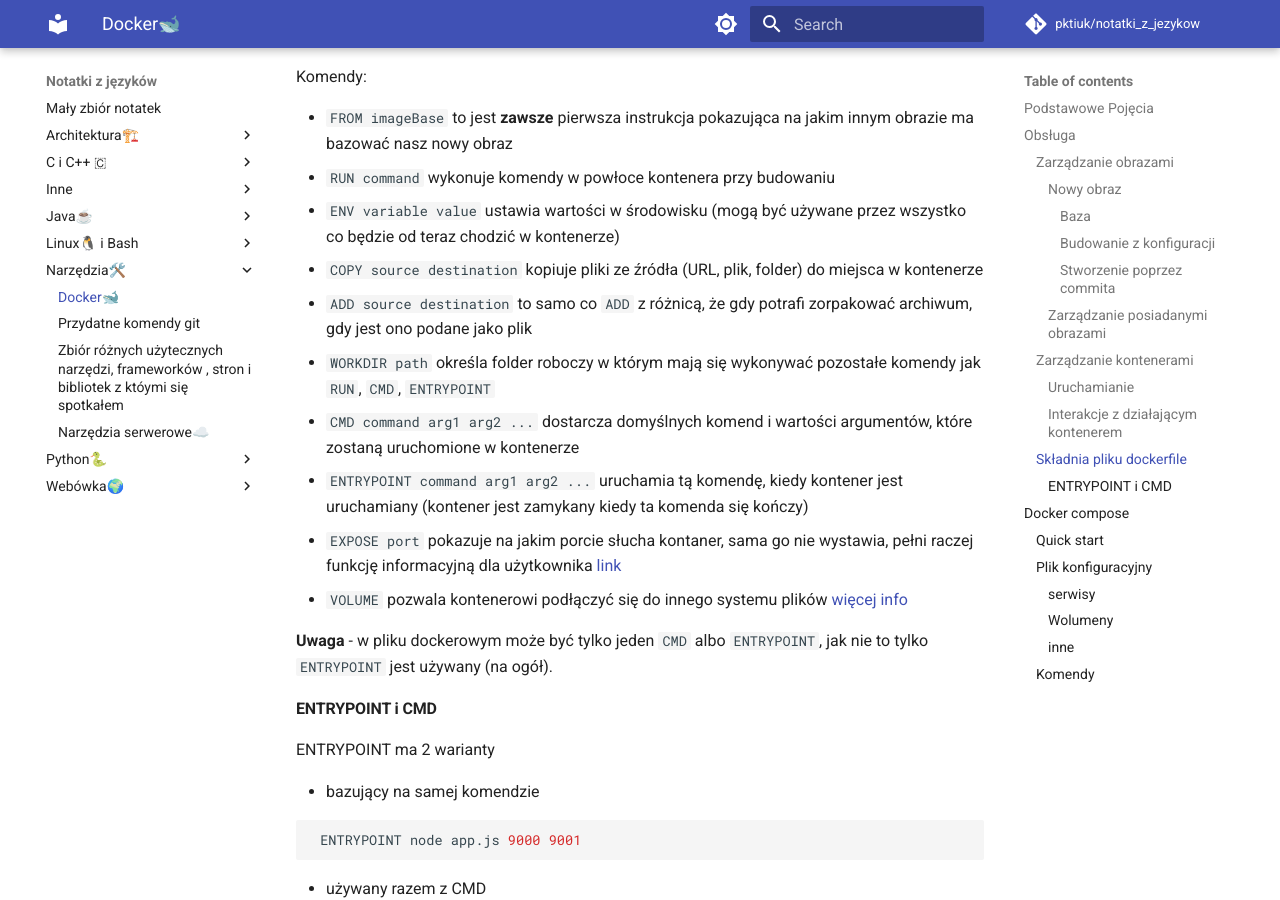
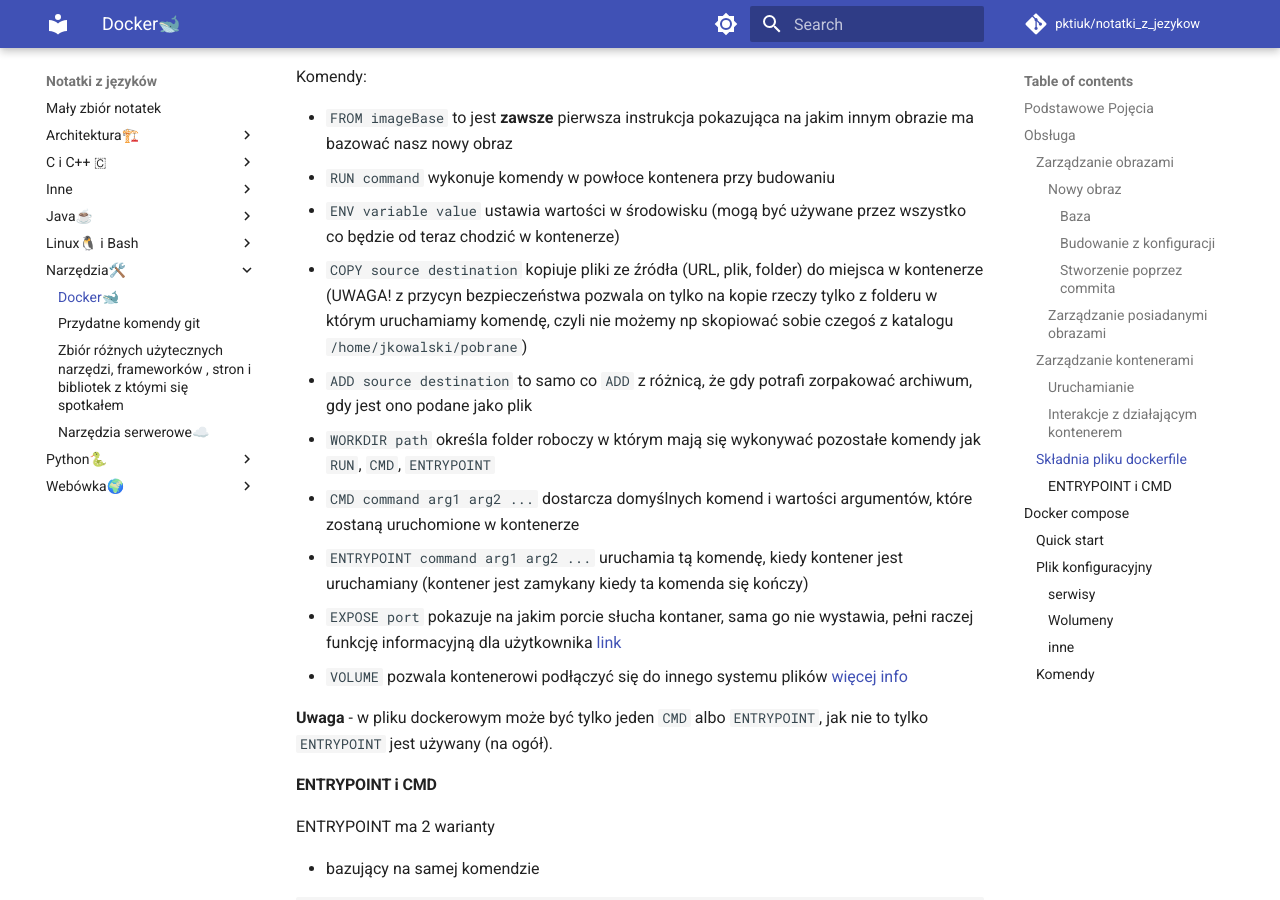
Before and after one commit to pktiuk/notatki_z_jezykow, an MkDocs documentation site: the page built from docs/Narzędzia🛠️/docker.md, in a window 1280 px wide and 900 px high, scrolled down 5230 px. Built offline with MkDocs 1.6.1 and Material for MkDocs 9.7.7, drawn with Linux system fonts in a browser that asks for light colours; comment, search, counter and statistics services are not loaded.

Commit message:
Update docker.md

```diff
--- a/docs/Narzędzia🛠️/docker.md
+++ b/docs/Narzędzia🛠️/docker.md
@@ -193,7 +193,7 @@
 - `FROM imageBase` to jest **zawsze** pierwsza instrukcja pokazująca na jakim innym obrazie ma bazować nasz nowy obraz
 - `RUN command` wykonuje komendy w powłoce kontenera przy budowaniu
 - `ENV variable value` ustawia wartości w środowisku (mogą być używane przez wszystko co będzie od teraz chodzić w kontenerze)
-- `COPY source destination` kopiuje pliki ze źródła (URL, plik, folder) do miejsca w kontenerze
+- `COPY source destination` kopiuje pliki ze źródła (URL, plik, folder) do miejsca w kontenerze (UWAGA! z przycyn bezpieczeństwa pozwala on tylko na kopie rzeczy tylko z folderu w którym uruchamiamy komendę, czyli nie możemy np skopiować sobie czegoś z katalogu `/home/jkowalski/pobrane`)
 - `ADD source destination` to samo co `ADD` z różnicą, że gdy potrafi zorpakować archiwum, gdy jest ono podane jako plik
 - `WORKDIR path` określa folder roboczy w którym mają się wykonywać pozostałe komendy jak `RUN`, `CMD`, `ENTRYPOINT`
 - `CMD command arg1 arg2 ...` dostarcza domyślnych komend i wartości argumentów, które zostaną uruchomione w kontenerze
```
